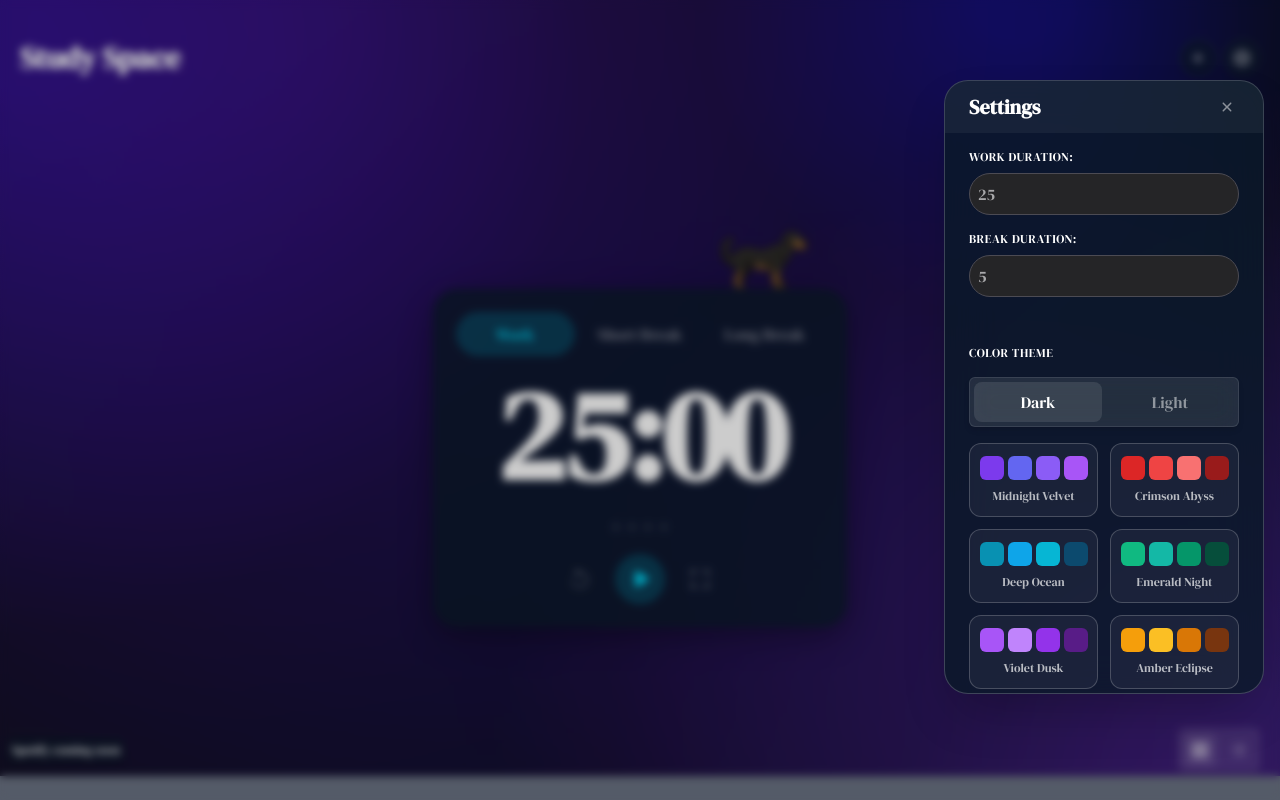
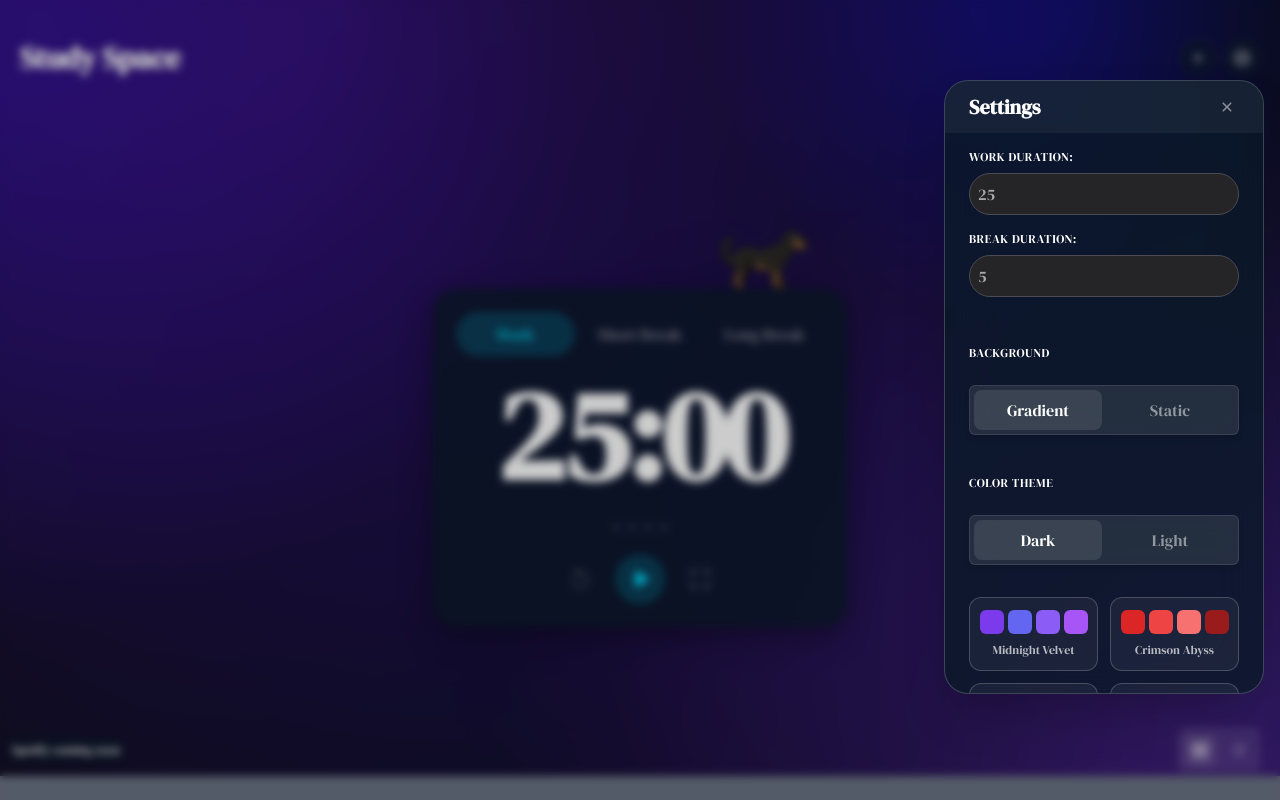
Before and after one commit to matthew-beep/timer, a Next.js app in the folder pomodoro/: page / in a window 1280 px wide. Both pictures are taken after a click on the button 1242 px from the left and 58 px from the top of the page. Built offline with nearby package versions, Linux system fonts and the light colour scheme.

Commit message:
added static backgrounds

```diff
--- a/pomodoro/app/globals.css
+++ b/pomodoro/app/globals.css
@@ -280,7 +280,7 @@ input[type="color" i]::-moz-color-swatch {
       /* Deep Accent Layer - uses c-5 to add depth to the base */
       radial-gradient(circle at 50% 50%, var(--c-5) 0%, transparent 100%);
 
-background-blend-mode: screen, screen, screen, screen, screen, normal;
+    background-blend-mode: screen, screen, screen, screen, screen, normal;
     /* Smooth transition when swapping themes */
     transition: background-color 0.5s ease, background-image 0.5s ease;
 }
--- a/pomodoro/app/page.tsx
+++ b/pomodoro/app/page.tsx
@@ -12,6 +12,7 @@ import { useEffect, useState } from "react";
 import { useTimer } from "@/store/useTimer";
 import { useThemeStore } from "@/store/useTheme";
 import { Theme, theme1, themes} from "@/components/Themes";
+import { BACKGROUND_CONFIGS } from "@/config/BackgroundConfig";
 
 import NotesList from "@/components/NotesList";
 export default function Home() {
@@ -23,6 +24,10 @@ export default function Home() {
   const viewMode = useNotesStore((s) => s.viewMode);
   const updateViewMode = useNotesStore((s) => s.updateViewMode);
   const colorTheme = useThemeStore((s) => s.theme);
+
+  const selectedBackground = useThemeStore((s) => s.selectedBackground);
+  const backgroundMode = useThemeStore((s) => s.backgroundMode);
+
   const applyTheme = (themeIndex: number) => {
     const theme = theme1[themeIndex];
     console.log("gradient object: ", theme);
@@ -36,6 +41,10 @@ export default function Home() {
     gradientElement.style.setProperty('--c-5', theme.colors.c5)
   }
 
+  useEffect(() => {
+    console.log(backgroundMode)
+    console.log("selectedBackground: ", selectedBackground);
+  },[backgroundMode]);
 
   useEffect(() => {
     const activeColor = mode === "focus" ? colors.work : colors.break;
@@ -48,15 +57,19 @@ export default function Home() {
 
     console.log("selectedGradient changed: ", selectedGradient);
 
-    if (typeof selectedGradient === "string") {
-      applyTheme(0);
-    } else {
-      applyTheme(selectedGradient);
+
+    if (backgroundMode == "mesh") {
+          console.log("switch to gradient: ");
+
+      if (typeof selectedGradient === "string") {
+        applyTheme(0);
+      } else {
+        applyTheme(selectedGradient);
+      }
     }
 
 
-
-  }, [selectedGradient]);
+  }, [selectedGradient, backgroundMode]);
 
   const applyColorTheme = (themeMode: 'light' | 'dark') => {
     const currentTheme = themes[themeMode];
@@ -79,7 +92,23 @@ export default function Home() {
 
 
   return (
-    <div className="h-screen flex flex-col font-sans text-white test gradient-2">
+    <div
+      className={`h-screen flex flex-col font-sans text-white ${backgroundMode === "mesh" ? "gradient-2" : ""}`}
+    >
+      {backgroundMode == "video" &&
+      <div className="fixed inset-0 -z-10 overflow-hidden">
+        <video
+          autoPlay
+          loop
+          muted
+          playsInline
+          key={selectedBackground}
+          className="h-full w-full object-cover transition-opacity duration-1000"
+        >
+          <source src={`${BACKGROUND_CONFIGS[selectedBackground].path}`} type="video/mp4" />
+        </video>
+      </div>
+}
       <Header showSettings={showSettings} setShowSettings={setShowSettings}/>
       <div className="relative h-full">
         <div className="absolute top-0 left-0 w-full h-full z-10 pointer-events-none overflow-hidden">
--- a/pomodoro/components/Button.tsx
+++ b/pomodoro/components/Button.tsx
@@ -1,7 +1,7 @@
 "use client";
 
 import clsx from "clsx";
-
+import { useThemeStore } from "@/store/useTheme";
 interface ButtonProps extends React.ButtonHTMLAttributes<HTMLButtonElement> {
   variant?: "primary" | "secondary" | "ghost" | "glass" | "plain" | "glassPlain";
   isActive?: boolean; // Add this prop
@@ -14,13 +14,15 @@ export function Button({
   isActive = false,
   ...props
 }: ButtonProps) {
+  const colorTheme = useThemeStore((s) => s.theme);
+
   return (
     <button
       {...props}
       className={clsx(
         "font-medium transition-all duration-150 active:scale-95 select-none cursor-pointer",
         {
-          "bg-button-primary text-text hover:bg-button-primary/50": variant === "primary",
+          "bg-primary text-text hover:bg-button-primary/50": variant === "primary",
           "bg-zinc-200 text-zinc-900 hover:bg-zinc-300 dark:bg-zinc-700 dark:text-zinc-100 dark:hover:bg-zinc-600":
             variant === "secondary",
           "bg-transparent text-current hover:bg-zinc-200/50 dark:hover:bg-zinc-700/50":
--- a/pomodoro/components/ListNote.tsx
+++ b/pomodoro/components/ListNote.tsx
@@ -82,7 +82,7 @@ export default function ListNote ({index, text, color, lastEdited, id} : ListNot
 
         <div className="flex-1 flex flex-col overflow-hidden justify-between h-full">
           <div
-            className="text-sm overflow-auto prose prose-sm prose-invert tiptap h-full grow flex-1"
+            className="text-sm overflow-auto prose prose-sm prose-invert tiptap h-full grow flex-1 text-text"
             dangerouslySetInnerHTML={{ __html: htmlContent}}
           >
           </div>
--- a/pomodoro/components/Settings.tsx
+++ b/pomodoro/components/Settings.tsx
@@ -6,13 +6,13 @@ import { useThemeStore } from "@/store/useTheme";
 import { theme1 as themes } from "@/components/Themes";
 import Modal, { ModalSection, ModalDivider } from "@/components/Modal";
 import { Button } from "@/components/Button";
+import { BACKGROUND_CONFIGS } from "@/config/BackgroundConfig";
+import { Switch } from "@mui/material";
 
 export default function Settings({
-  onClose,
   showSettings,
   setShowSettings
 }: {
-  onClose?: () => void;
   showSettings: boolean;
   setShowSettings: (show: boolean) => void;
 }) {
@@ -25,6 +25,11 @@ export default function Settings({
   const updateSelectedGradient = useThemeStore((s) => s.updateSelectedGradient);
   const selectedTheme = useThemeStore((s) => s.theme);
   const updateTheme = useThemeStore((s) => s.updateTheme);
+
+  const backgroundMode = useThemeStore((s) => s.backgroundMode);
+  const updateBackgroundMode = useThemeStore((s) => s.updateBackgroundMode);
+  const updateSelectedBackground = useThemeStore((s) => s.updateSelectedBackground);
+  const [settingsBackgroundMode, setSettingsBackgroundMode] = useState(backgroundMode);
   const [settingsTheme, setSettingsTheme] = useState(selectedTheme);
 
   const [workTimerLength, setWorkTimerLength] = useState("");
@@ -36,7 +41,7 @@ export default function Settings({
       isOpen={showSettings}
       onClose={() => setShowSettings(false)}
       width="w-80"
-      maxHeight="max-h-[70vh] "
+      maxHeight="max-h-[70vh]"
       className="fixed top-20 right-4"
     >
       {/* Timer Duration Section */}
@@ -77,21 +82,74 @@ export default function Settings({
 
       <ModalDivider />
 
-      {/* Theme Selector Section */}
+      {/* Background Selector Section */}
       <ModalSection>
-        <label className="text-xs font-medium tracking-wider">
-          COLOR THEME
+        <label className="text-xs font-medium tracking-wider mb-2 block">
+          BACKGROUND
         </label>
-        <div
-          className="glass-plain rounded-md flex items-center gap-1 p-1"
-        >
+        <div className="glass-plain rounded-md flex items-center gap-1 p-1 mb-4">
           <Button
             variant='plain'
             className={`p-2 rounded-lg w-full`}
-            onClick={() => {
-              setSettingsTheme("dark");
-              // Only update the filter, don't apply gradient
+            onClick={() => setSettingsBackgroundMode("mesh")}
+            isActive={settingsBackgroundMode === "mesh"}
+          >
+            Gradient
+          </Button>
+          <Button
+            variant='plain'
+            className={`p-2 rounded-lg w-full`}
+            onClick={() => setSettingsBackgroundMode("video")}
+            isActive={settingsBackgroundMode === "video"}
+          >
+            Static
+          </Button>
+        </div>
+      </ModalSection>
+      { settingsBackgroundMode === "video" && (
+      <ModalSection>
+        <div className="flex items-center justify-between mb-2">
+          <label className="text-xs font-medium tracking-wider">
+            {selectedTheme === 'dark' ? 'DARK MODE' : 'LIGHT MODE'}
+          </label>
+          <Switch
+            checked={selectedTheme === "dark"}
+            onChange={(e) => {
+              const newTheme = e.target.checked ? "dark" : "light";
+              updateTheme(newTheme);
+              setSettingsTheme(newTheme); // Sync your local settings filter too
             }}
+            size="small"
+          />
+        </div>
+        <div className="grid grid-cols-2 gap-3">
+          {BACKGROUND_CONFIGS.map((bg, i) => (
+            <button
+              key={bg.name}
+              className="relative flex flex-col justify-center items-center group p-3 rounded-xl border border-border transition-all bg-white/5 hover:bg-white/10 hover:border-white/20"
+              onClick={() => {
+                updateBackgroundMode("video");
+                updateSelectedBackground(i);
+              }}
+            >
+              <span className="text-xs">{bg.name}</span>
+            </button>
+          ))}
+        </div>
+      </ModalSection>
+      )}
+
+      {/* Theme Selector Section */}
+      { settingsBackgroundMode === "mesh" && (
+      <ModalSection>
+        <label className="text-xs font-medium tracking-wider mb-2 block">
+          COLOR THEME
+        </label>
+        <div className="glass-plain rounded-md flex items-center gap-1 p-1 mb-4">
+          <Button
+            variant='plain'
+            className={`p-2 rounded-lg w-full`}
+            onClick={() => setSettingsTheme("dark")}
             isActive={settingsTheme === "dark"}
           >
             Dark
@@ -99,52 +157,48 @@ export default function Settings({
           <Button
             variant='plain'
             className={`p-2 rounded-lg w-full`}
-            onClick={() => {
-              setSettingsTheme("light");
-              // Only update the filter, don't apply gradient
-            }}
+            onClick={() => setSettingsTheme("light")}
             isActive={settingsTheme === "light"}
           >
             Light
           </Button>
         </div>
+
         <div className="grid grid-cols-2 gap-3">
           {themes.filter((theme) => theme.mode === settingsTheme).map((theme) => (
             <button
               key={theme.name}
               className="relative flex flex-col justify-center items-center group p-3 rounded-xl border border-border transition-all bg-white/5 hover:bg-white/10 hover:border-white/20"
               onClick={() => {
-                console.log("applying theme", theme.name);
-                // Apply both the gradient AND the light/dark mode
+                updateBackgroundMode("mesh");
                 updateSelectedGradient(themes.indexOf(theme));
-                updateTheme(settingsTheme); // Use the current filter selection
+                updateTheme(settingsTheme);
               }}
             >
               <div className="flex gap-1 mb-2">
                 {theme.preview.map((color, i) => (
                   <div
                     key={i}
-                    className="flex-1 h-6 w-6 rounded-md"
+                    className="h-6 w-6 rounded-md"
                     style={{ backgroundColor: color }}
                   />
                 ))}
               </div>
-              <div className="flex items-center justify-between">
-                <span className="text-xs text-text/70 font-medium">
-                  {theme.name}
-                </span>
-              </div>
+              <span className="text-xs text-text/70 font-medium">
+                {theme.name}
+              </span>
             </button>
           ))}
         </div>
       </ModalSection>
+      )}
 
       <ModalDivider />
 
       {/* Custom Colors Section */}
       <ModalSection>
-        <div className="flex items-center w-full justify-between">
-          <label htmlFor="work-color" className="mr-2">Work Color</label>
+        <div className="flex items-center w-full justify-between mb-2">
+          <label htmlFor="work-color" className="text-sm">Work Color</label>
           <input
             type="color"
             id="work-color"
@@ -154,7 +208,7 @@ export default function Settings({
           />
         </div>
         <div className="flex items-center w-full justify-between">
-          <label htmlFor="break-color" className="mr-2">Break Color</label>
+          <label htmlFor="break-color" className="text-sm">Break Color</label>
           <input
             type="color"
             id="break-color"
--- /dev/null
+++ b/pomodoro/config/BackgroundConfig.tsx
@@ -0,0 +1,15 @@
+
+type BackgroundConfig = {
+    path: string;
+};
+
+export const BACKGROUND_CONFIGS = [
+  {
+    name: "Forest",
+    path: "/background/forest.mp4",
+  },
+  {
+    name: "Motel",
+    path: "/background/motel.mp4",
+  }
+]
--- a/pomodoro/store/useTheme.tsx
+++ b/pomodoro/store/useTheme.tsx
@@ -4,6 +4,8 @@ import { persist } from 'zustand/middleware';
 
 interface ThemeStore {
   mode: 'work' | 'break';
+  backgroundMode: 'mesh' | 'video';
+  selectedBackground: number;
   defaultWork: string;
   defaultBreak: string;
   selectedGradient: number;
@@ -17,13 +19,17 @@ interface ThemeStore {
   toggleMode: () => void;
   updateSelectedGradient: (gradientIndex: number) => void;
   updateTheme: (theme: "light" | "dark") => void;
+  updateBackgroundMode: (backgroundMode: 'mesh' | 'video') => void;
+  updateSelectedBackground: (backgroundIndex: number) => void;
 }
 export const useThemeStore = create<ThemeStore>()(
   persist(
     (set) => ({
       mode: 'work',
       defaultWork: '#00d3f2',
+      backgroundMode: 'mesh',
       defaultBreak: '#f6339a',
+      selectedBackground: 0,
       selectedGradient: 0,
       theme: "dark",
       colors: {
@@ -45,6 +51,10 @@ export const useThemeStore = create<ThemeStore>()(
 
       updateTheme: (theme: "light" | "dark") =>
         set({ theme: theme }),
+      updateBackgroundMode: (backgroundMode: 'mesh' | 'video') =>
+        set({ backgroundMode }),
+      updateSelectedBackground: (backgroundIndex: number) =>
+        set({ selectedBackground: backgroundIndex }),
     }),
 
 
```
Also changed, not shown: pomodoro/app/layout.tsx (line endings or trailing spaces), 2 other files (tests, documents, lock files or other folders).
